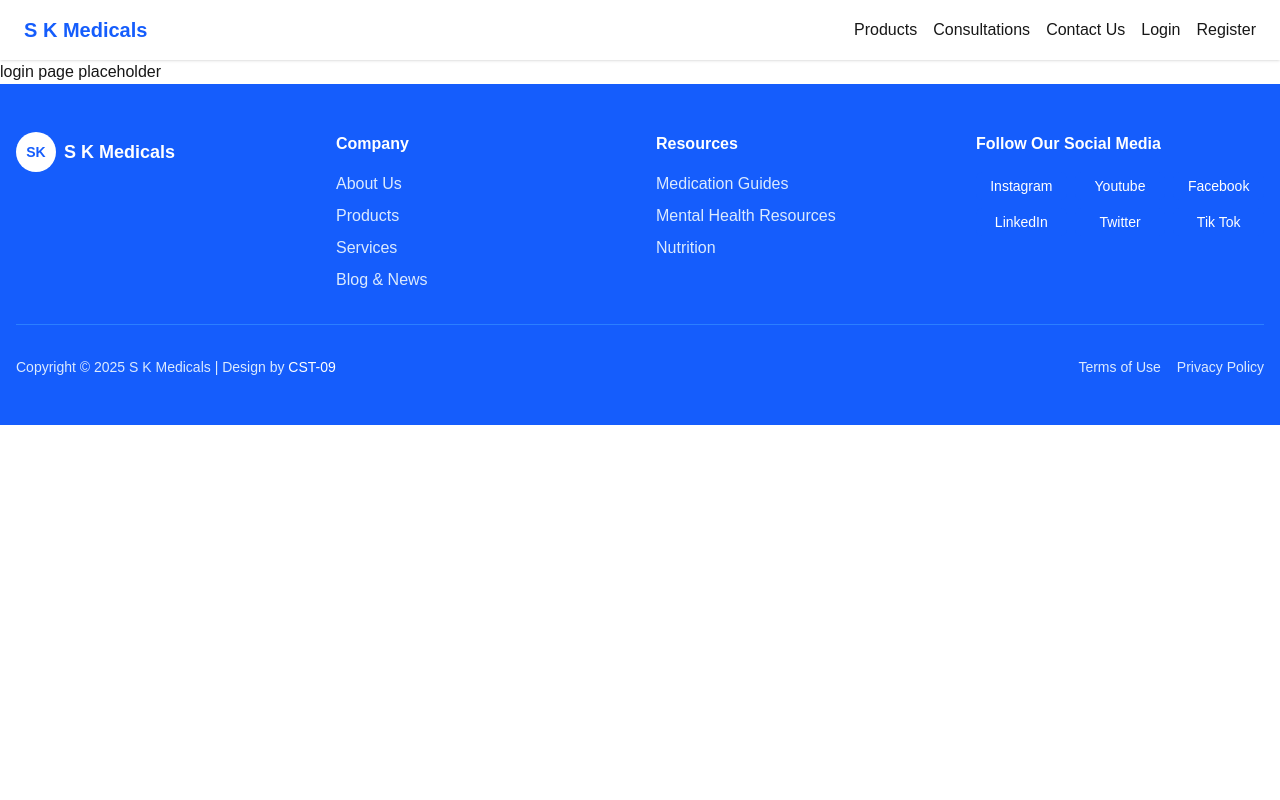
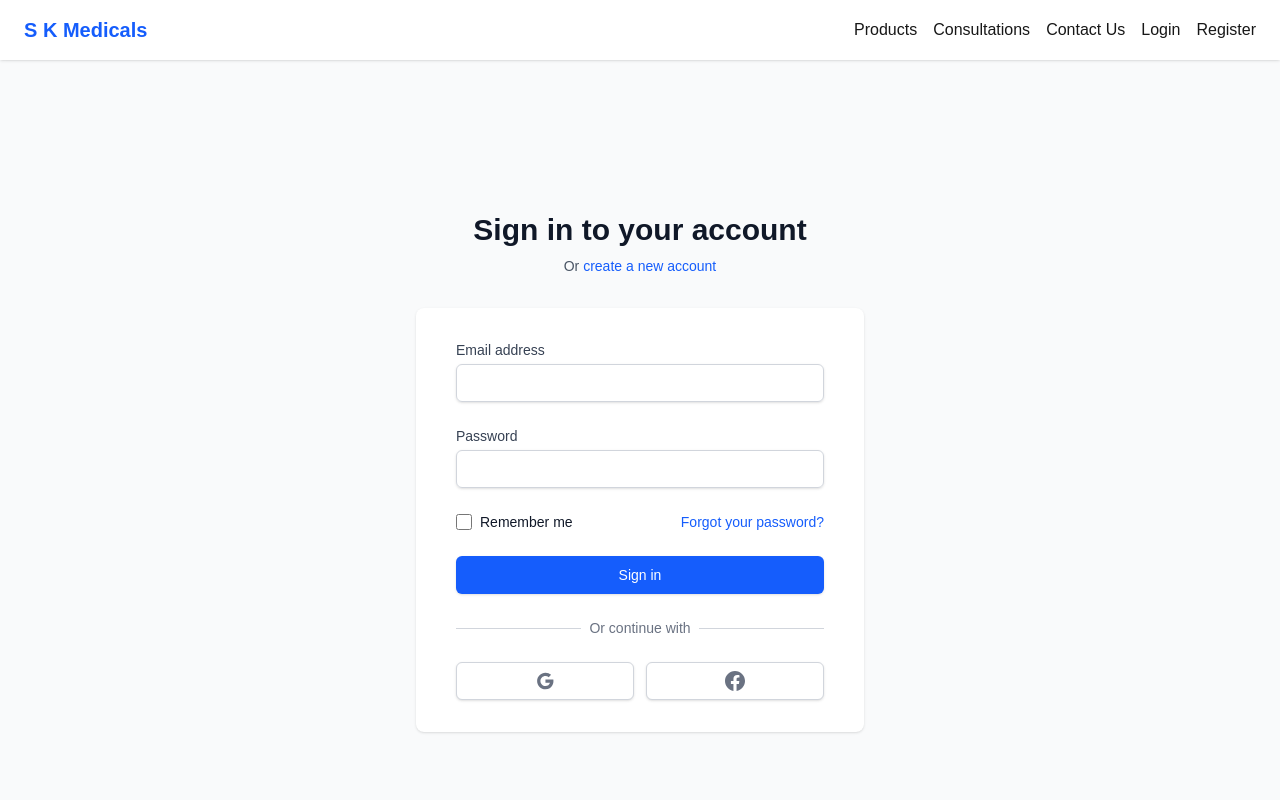
Before and after one commit to Nivethan26/Project-02-Frontend, a Next.js app in the folder frontend/: page /login in a window 1280 px wide. Shown: the top 800 px of the page. Built offline with nearby package versions, Linux system fonts and the light colour scheme.

Commit message:
login page

```diff
--- a/frontend/app/login/page.tsx
+++ b/frontend/app/login/page.tsx
@@ -1,4 +1,252 @@
-// app/chatbot/page.tsx
+"use client";
+import { useState} from 'react';
+import { useRouter, useSearchParams } from 'next/navigation';
+import Link from 'next/link';
+// import Cookies from 'js-cookie';
+
 export default function LoginPage() {
-  return <div>login page placeholder</div>;
+  const router = useRouter();
+  const searchParams = useSearchParams();
+  const [formData, setFormData] = useState({
+    email: '',
+    password: '',
+  });
+  const [errors, setErrors] = useState<Record<string, string>>({});
+  const [loading, setLoading] = useState(false);
+  const [error, setError] = useState('');
+
+  const handleChange = (e: React.ChangeEvent<HTMLInputElement>) => {
+    const { name, value } = e.target;
+    setFormData(prev => ({
+      ...prev,
+      [name]: value
+    }));
+    // Clear error when user starts typing
+    if (errors[name]) {
+      setErrors(prev => ({
+        ...prev,
+        [name]: ''
+      }));
+    }
+  };
+
+  const validateForm = () => {
+    const newErrors: Record<string, string> = {};
+
+    if (!formData.email) {
+      newErrors.email = 'Email is required';
+    } else if (!/\S+@\S+\.\S+/.test(formData.email)) {
+      newErrors.email = 'Please enter a valid email address';
+    }
+
+    if (!formData.password) {
+      newErrors.password = 'Password is required';
+    }
+
+    setErrors(newErrors);
+    return Object.keys(newErrors).length === 0;
+  };
+
+  const handleSubmit = async (e: React.FormEvent) => {
+    e.preventDefault();
+    setError('');
+
+    if (!validateForm()) {
+      return;
+    }
+
+    setLoading(true);
+
+    try {
+      // Simulate API call
+      await new Promise(resolve => setTimeout(resolve, 1000));
+
+      // Mock successful login
+      const userData = {
+        id: '1',
+        email: formData.email,
+        name: 'John Doe',
+        role: 'customer'
+      };
+
+      // Store user data in localStorage
+      localStorage.setItem('user', JSON.stringify(userData));
+
+      // Set auth token in cookie
+    //   Cookies.set('token', 'mock-jwt-token', { expires: 7 }); // Expires in 7 days
+
+      // Get redirect URL from query params or default to dashboard
+      const redirectUrl = searchParams.get('redirect') || '/dashboard';
+      router.push(redirectUrl);
+} catch (err: unknown) {
+  if (err instanceof Error) {
+    setError(err.message);
+  } else {
+    setError('An error occurred during registration. Please try again.');
+  }
 }
+ finally {
+      setLoading(false);
+    }
+  };
+
+  return (
+    <div className="min-h-screen bg-gray-50 flex flex-col justify-center py-12 sm:px-6 lg:px-8">
+      <div className="sm:mx-auto sm:w-full sm:max-w-md">
+        <h2 className="mt-6 text-center text-3xl font-extrabold text-gray-900">
+          Sign in to your account
+        </h2>
+        <p className="mt-2 text-center text-sm text-gray-600">
+          Or{' '}
+          <Link href="/register" className="font-medium text-blue-600 hover:text-blue-500">
+            create a new account
+          </Link>
+        </p>
+      </div>
+
+      <div className="mt-8 sm:mx-auto sm:w-full sm:max-w-md">
+        <div className="bg-white py-8 px-4 shadow sm:rounded-lg sm:px-10">
+          <form className="space-y-6" onSubmit={handleSubmit}>
+            {error && (
+              <div className="rounded-md bg-red-50 p-4">
+                <div className="flex">
+                  <div className="flex-shrink-0">
+                    <svg className="h-5 w-5 text-red-400" viewBox="0 0 20 20" fill="currentColor">
+                      <path fillRule="evenodd" d="M10 18a8 8 0 100-16 8 8 0 000 16zM8.707 7.293a1 1 0 00-1.414 1.414L8.586 10l-1.293 1.293a1 1 0 101.414 1.414L10 11.414l1.293 1.293a1 1 0 001.414-1.414L11.414 10l1.293-1.293a1 1 0 00-1.414-1.414L10 8.586 8.707 7.293z" clipRule="evenodd" />
+                    </svg>
+                  </div>
+                  <div className="ml-3">
+                    <p className="text-sm text-red-700">{error}</p>
+                  </div>
+                </div>
+              </div>
+            )}
+
+            <div>
+              <label htmlFor="email" className="block text-sm font-medium text-gray-700">
+                Email address
+              </label>
+              <div className="mt-1">
+                <input
+                  id="email"
+                  name="email"
+                  type="email"
+                  autoComplete="email"
+                  required
+                  value={formData.email}
+                  onChange={handleChange}
+                  className={`appearance-none block w-full px-3 py-2 border ${
+                    errors.email ? 'border-red-300' : 'border-gray-300'
+                  } rounded-md shadow-sm placeholder-gray-400 focus:outline-none focus:ring-blue-500 focus:border-blue-500 sm:text-sm`}
+                />
+                {errors.email && (
+                  <p className="mt-2 text-sm text-red-600">{errors.email}</p>
+                )}
+              </div>
+            </div>
+
+            <div>
+              <label htmlFor="password" className="block text-sm font-medium text-gray-700">
+                Password
+              </label>
+              <div className="mt-1">
+                <input
+                  id="password"
+                  name="password"
+                  type="password"
+                  autoComplete="current-password"
+                  required
+                  value={formData.password}
+                  onChange={handleChange}
+                  className={`appearance-none block w-full px-3 py-2 border ${
+                    errors.password ? 'border-red-300' : 'border-gray-300'
+                  } rounded-md shadow-sm placeholder-gray-400 focus:outline-none focus:ring-blue-500 focus:border-blue-500 sm:text-sm`}
+                />
+                {errors.password && (
+                  <p className="mt-2 text-sm text-red-600">{errors.password}</p>
+                )}
+              </div>
+            </div>
+
+            <div className="flex items-center justify-between">
+              <div className="flex items-center">
+                <input
+                  id="remember-me"
+                  name="remember-me"
+                  type="checkbox"
+                  className="h-4 w-4 text-blue-600 focus:ring-blue-500 border-gray-300 rounded"
+                />
+                <label htmlFor="remember-me" className="ml-2 block text-sm text-gray-900">
+                  Remember me
+                </label>
+              </div>
+
+              <div className="text-sm">
+                <Link href="/forgot-password" className="font-medium text-blue-600 hover:text-blue-500">
+                  Forgot your password?
+                </Link>
+              </div>
+            </div>
+
+            <div>
+              <button
+                type="submit"
+                disabled={loading}
+                className={`w-full flex justify-center py-2 px-4 border border-transparent rounded-md shadow-sm text-sm font-medium text-white ${
+                  loading
+                    ? 'bg-blue-400 cursor-not-allowed'
+                    : 'bg-blue-600 hover:bg-blue-700 focus:outline-none focus:ring-2 focus:ring-offset-2 focus:ring-blue-500'
+                }`}
+              >
+                {loading ? (
+                  <>
+                    <svg className="animate-spin -ml-1 mr-3 h-5 w-5 text-white" xmlns="http://www.w3.org/2000/svg" fill="none" viewBox="0 0 24 24">
+                      <circle className="opacity-25" cx="12" cy="12" r="10" stroke="currentColor" strokeWidth="4"></circle>
+                      <path className="opacity-75" fill="currentColor" d="M4 12a8 8 0 018-8V0C5.373 0 0 5.373 0 12h4zm2 5.291A7.962 7.962 0 014 12H0c0 3.042 1.135 5.824 3 7.938l3-2.647z"></path>
+                    </svg>
+                    Signing in...
+                  </>
+                ) : (
+                  'Sign in'
+                )}
+              </button>
+            </div>
+          </form>
+
+          <div className="mt-6">
+            <div className="relative">
+              <div className="absolute inset-0 flex items-center">
+                <div className="w-full border-t border-gray-300" />
+              </div>
+              <div className="relative flex justify-center text-sm">
+                <span className="px-2 bg-white text-gray-500">Or continue with</span>
+              </div>
+            </div>
+
+            <div className="mt-6 grid grid-cols-2 gap-3">
+              <button
+                type="button"
+                className="w-full inline-flex justify-center py-2 px-4 border border-gray-300 rounded-md shadow-sm bg-white text-sm font-medium text-gray-500 hover:bg-gray-50"
+              >
+                <span className="sr-only">Sign in with Google</span>
+                <svg className="w-5 h-5" fill="currentColor" viewBox="0 0 24 24">
+                  <path d="M12.545,10.239v3.821h5.445c-0.712,2.315-2.647,3.972-5.445,3.972c-3.332,0-6.033-2.701-6.033-6.032s2.701-6.032,6.033-6.032c1.498,0,2.866,0.549,3.921,1.453l2.814-2.814C17.503,2.988,15.139,2,12.545,2C7.021,2,2.543,6.477,2.543,12s4.478,10,10.002,10c8.396,0,10.249-7.85,9.426-11.748L12.545,10.239z"/>
+                </svg>
+              </button>
+
+              <button
+                type="button"
+                className="w-full inline-flex justify-center py-2 px-4 border border-gray-300 rounded-md shadow-sm bg-white text-sm font-medium text-gray-500 hover:bg-gray-50"
+              >
+                <span className="sr-only">Sign in with Facebook</span>
+                <svg className="w-5 h-5" fill="currentColor" viewBox="0 0 24 24">
+                  <path d="M24 12.073c0-6.627-5.373-12-12-12s-12 5.373-12 12c0 5.99 4.388 10.954 10.125 11.854v-8.385H7.078v-3.47h3.047V9.43c0-3.007 1.792-4.669 4.533-4.669 1.312 0 2.686.235 2.686.235v2.953H15.83c-1.491 0-1.956.925-1.956 1.874v2.25h3.328l-.532 3.47h-2.796v8.385C19.612 23.027 24 18.062 24 12.073z"/>
+                </svg>
+              </button>
+            </div>
+          </div>
+        </div>
+      </div>
+    </div>
+  );
+}
```
